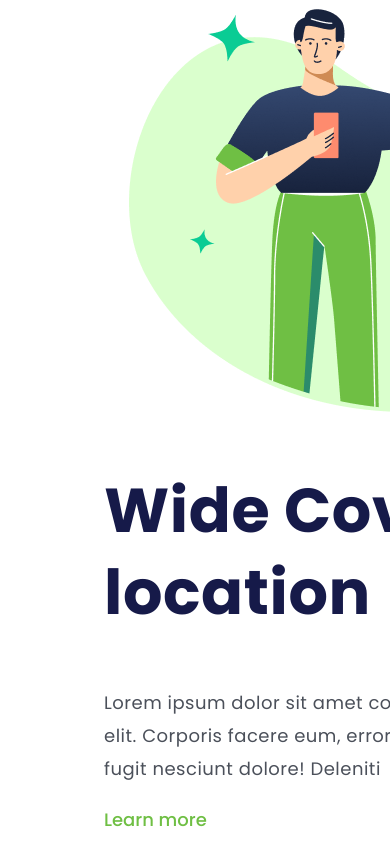
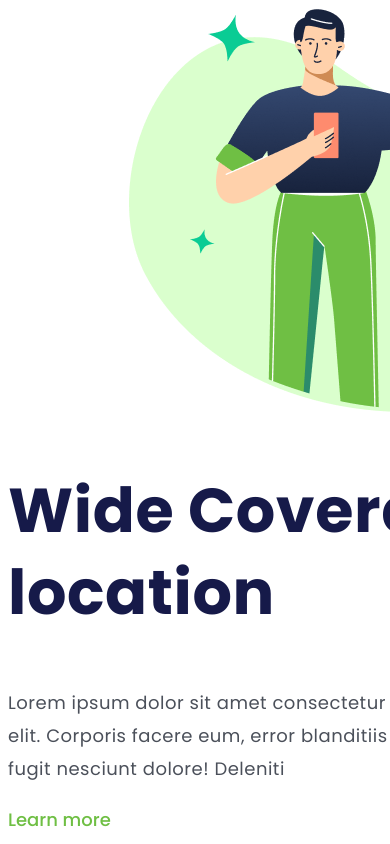
Before and after one commit to MattosAlexandre/WideCoverage, a plain HTML site: page index.html in a window 390 px wide. Shown: the part 461-1305 px from the top of the page. Drawn offline with Linux system fonts and the light colour scheme.

Commit message:
aleração css

```diff
--- a/style.css
+++ b/style.css
@@ -77,7 +77,7 @@ p {
 
 @media screen and (max-width: 900px){
 
-  section:{
+  section {
   width: 100%;
   height: 100%;
   padding: 0;
```
